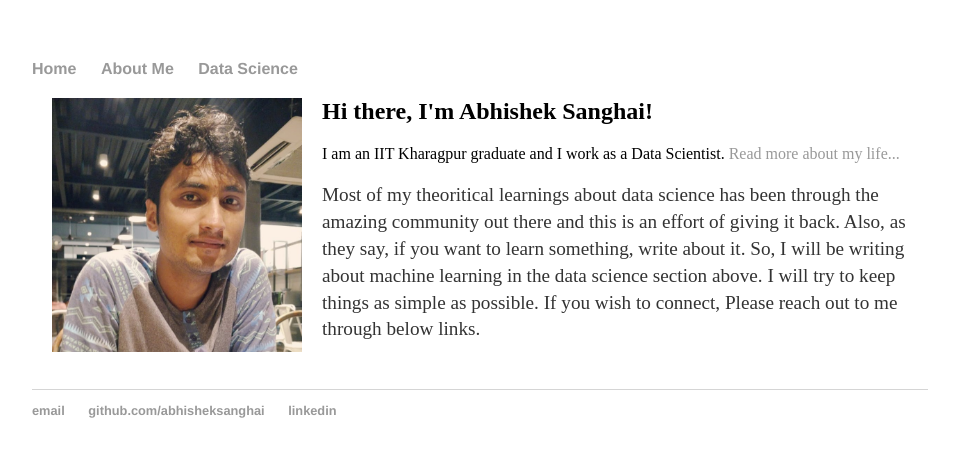
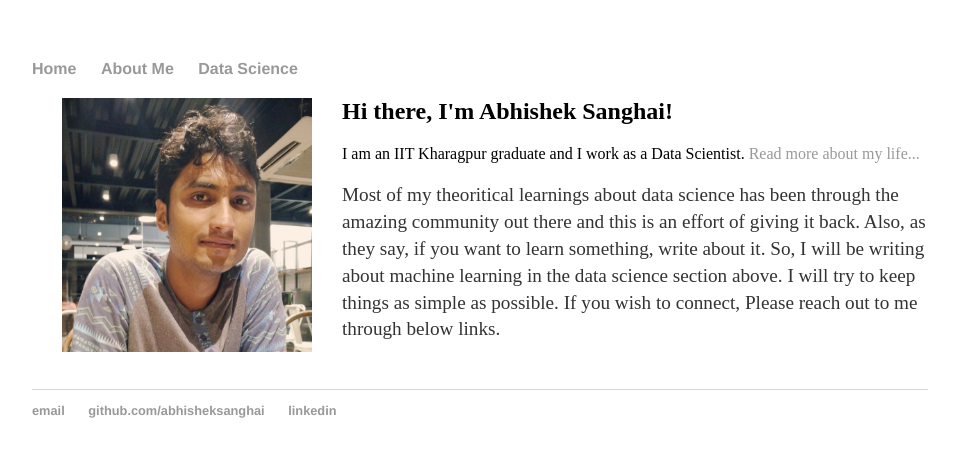
Before and after one commit to abhisheksanghai/abhisheksanghai.github.io, a Jekyll site: the page built from index.html, in a window 1280 px wide. Shown: the top 457 px of the page, without its empty margins (160-1116 px from the left). Built offline with Jekyll 4.4.1, drawn with Linux system fonts in a browser that asks for light colours.

Commit message:
Update index.html

```diff
--- a/index.html
+++ b/index.html
@@ -3,7 +3,7 @@ layout: default
 title: Abhishek Sanghai, Exploring!
 ---
 <div class="blurb">
-	<p> <img src="/images/Abhishek_Sanghai.jpg" alt="AbhishekSanghai" width="250" align="left" hspace = "20">
+	<p> <img src="/images/Abhishek_Sanghai.jpg" alt="AbhishekSanghai" width="250" align="left" hspace = "30">
 		<h2>Hi there, I'm Abhishek Sanghai!</h2>
 		I am an IIT Kharagpur graduate and I work as a Data Scientist. <a href="/about">Read more about my life...</a>
 	</p>
```
